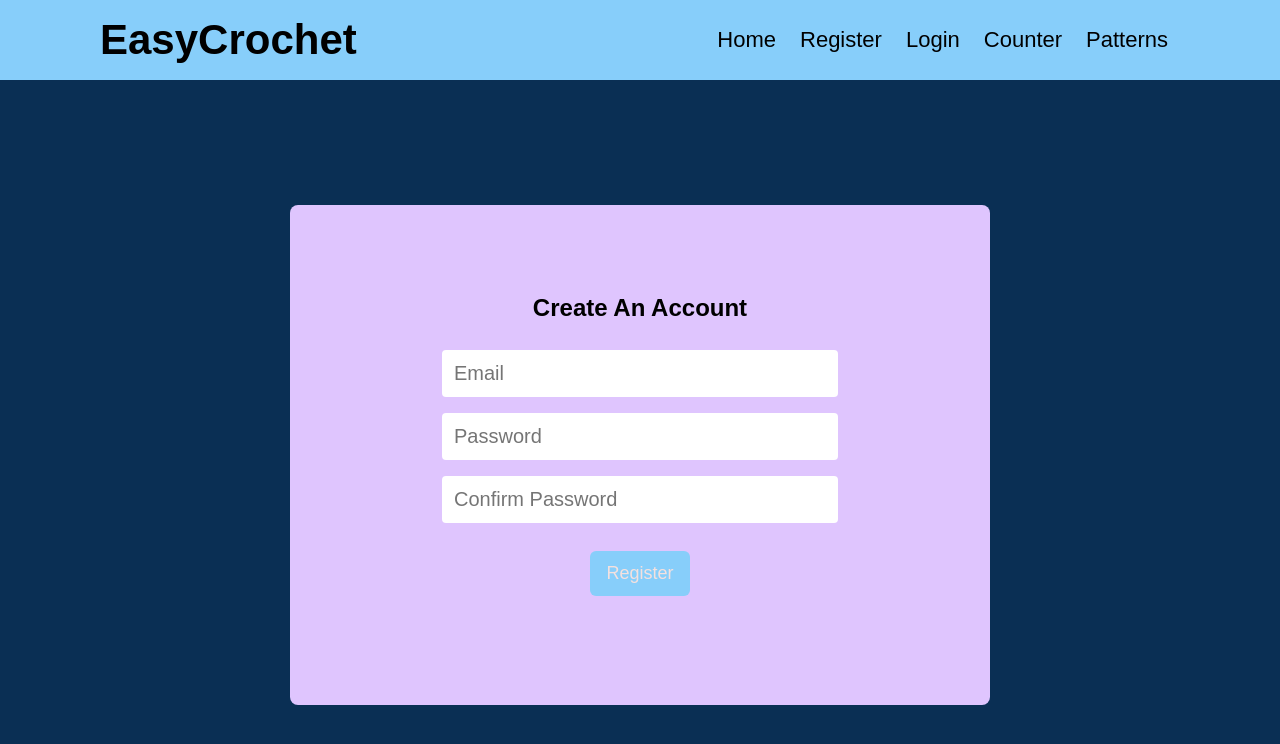
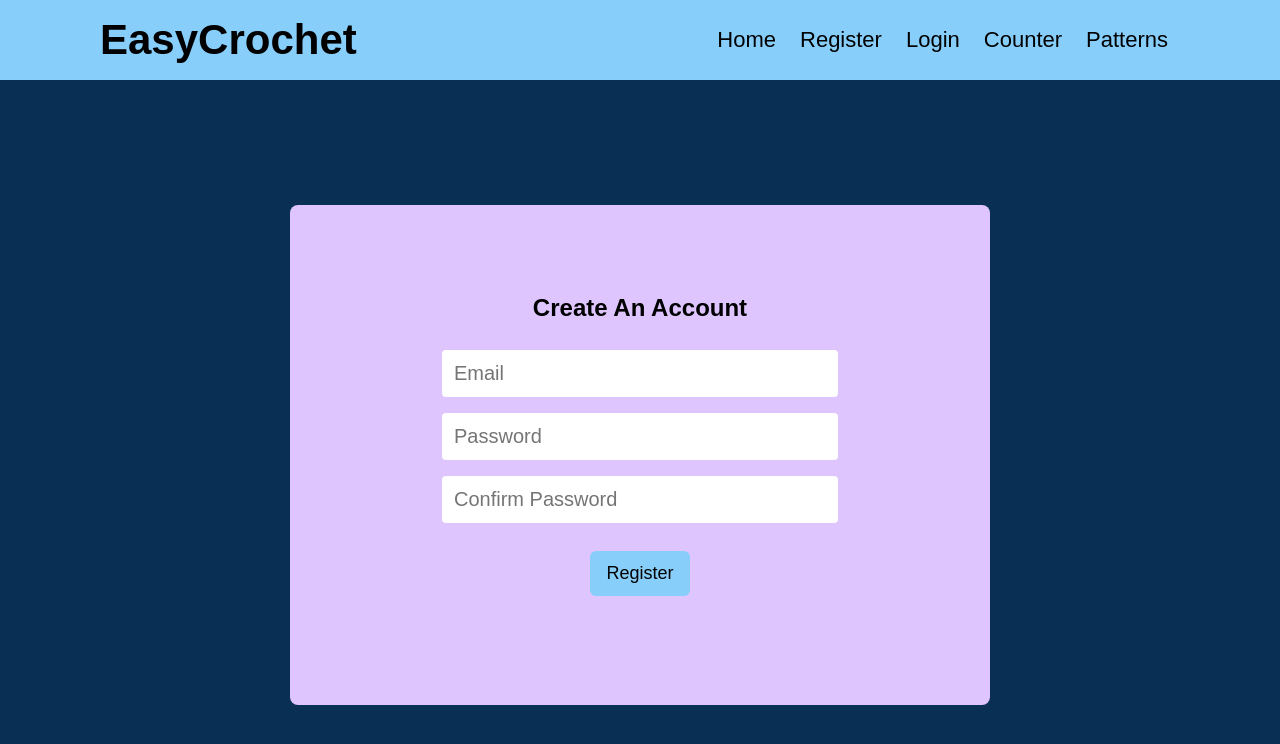
Before and after one commit to ajdinhusetovic/easy-crochet, a React (Vite) app: page /register in a window 1280 px wide. Shown: the top 744 px of the page. Built offline with nearby package versions, Linux system fonts and the light colour scheme; no server answers; a web font is replaced by a local one.

Commit message:
Change text color of login and register buttons

```diff
--- a/src/pages/login.scss
+++ b/src/pages/login.scss
@@ -55,7 +55,7 @@
                 border: none;
                 cursor: pointer;
                 background-color: #87CEFA;
-                color: lighten($color: #DA9A93, $amount: 20%);
+                color: black;
             }
         }
     }
--- a/src/pages/register.scss
+++ b/src/pages/register.scss
@@ -58,7 +58,7 @@
                 border: none;
                 cursor: pointer;
                 background-color: #87CEFA;
-                color: lighten($color: #DA9A93, $amount: 20%);
+                color: black;
             }
         }
     }
```
